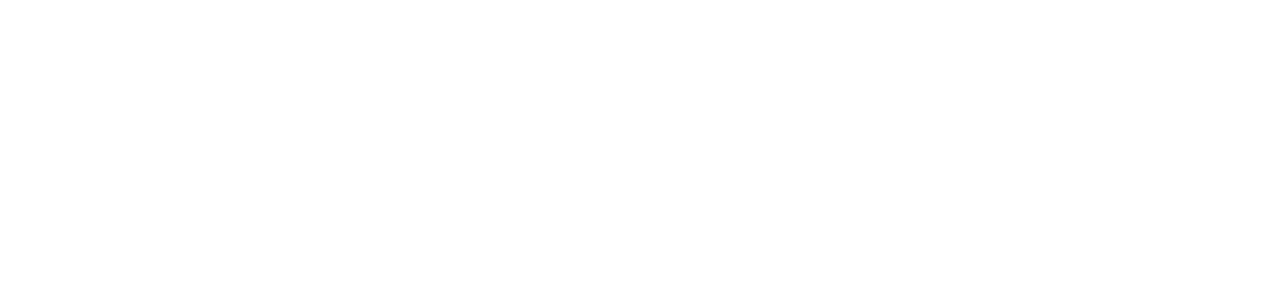
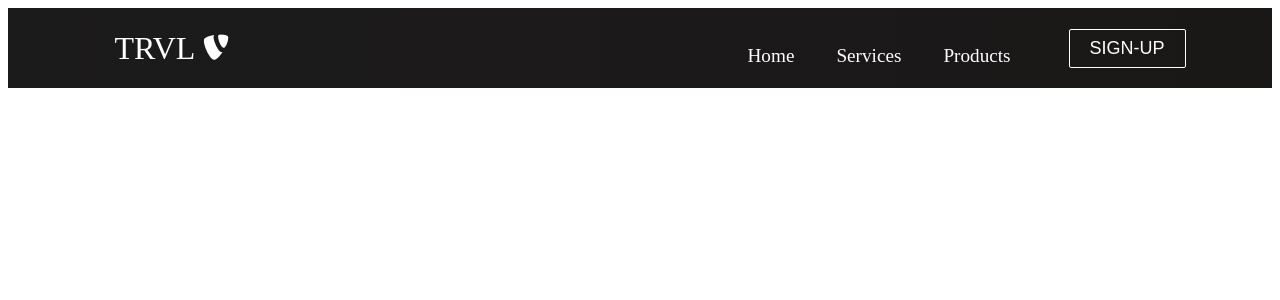
Before and after one commit to viniciusferreira7/Adventure, a React (Create React App) app: page / in a window 1280 px wide. Shown: the top 300 px of the page. Built offline with nearby package versions, Linux system fonts and the light colour scheme.

Commit message:
navbar cause concluida

```diff
--- /dev/null
+++ b/src/App.css
@@ -0,0 +1,46 @@
+/** {
+    box-sizing: border-box;
+    margin: 0;
+    padding: 0;
+    font-family: 'PT Sans', sans-serif;
+  }
+
+  .home,
+  .services,
+  .products,
+  .sign-up {
+    display: flex;
+    height: 90vh;
+    align-items: center;
+    justify-content: center;
+    font-size: 3rem;
+  }
+
+  .services {
+    background-image: url('../public/images/img-2.jpg');
+    background-position: center;
+    background-size: cover;
+    background-repeat: no-repeat;
+    color: #fff;
+    font-size: 100px;
+  }
+
+  .products {
+    background-image: url('../public/images/img-1.jpg');
+    background-position: center;
+    background-size: fill;
+    background-repeat: no-repeat;
+    color: #fff;
+    font-size: 100px;
+  }
+
+  .sign-up {
+    background-image: url('../public/images/img-8.jpg');
+    background-position: center;
+    background-size: cover;
+    background-repeat: no-repeat;
+    color: #fff;
+    font-size: 100px;
+  }
+
+  */
--- a/src/App.js
+++ b/src/App.js
@@ -1,11 +1,17 @@
 import Navbar from './components/Navbar';
-import './App.js';
+import { BrowserRouter as Router, Switch, Route } from 'react-router-dom';
+import './App.css';
 
 function App(){
 
   return(
     <>
-      <Navbar/>
+      <Router>
+        <Navbar/>
+        <Switch>
+          <Route path="/" exact></Route>
+        </Switch>
+      </Router>
     </>
   )
 
--- /dev/null
+++ b/src/components/Button.css
@@ -0,0 +1,41 @@
+:root{
+    --primary:#fff;
+}
+
+.btn{
+    padding:8px 20px;
+    border-radius:2px;
+    outline:none;
+    border:none;
+    cursor:pointer;
+}
+
+.btn--primary{
+    background-color: var(--primary);
+    color:#242424;
+    border:1px solid var(--primary);
+}
+
+.btn--outline{
+    background-color:transparent;
+    color:#fff;
+    padding:8px 20px;
+    border:1px solid var(--primary);
+    transform: all 0.3s ease-out;
+}
+
+.btn--medium{
+    padding:8px 20px;
+    font-size:18px;
+}
+
+.btn--large{
+    padding:12px 26px;
+    font-size: 20px;
+}
+
+.btn--medium:hover, .btn--large:hover{
+    background-color:#fff;
+    color:#242424;
+    transition: all 0.3s ease-out;
+}
--- /dev/null
+++ b/src/components/Button.js
@@ -0,0 +1,21 @@
+import React from 'react';
+import './Button.css';
+import {Link} from 'react-router-dom';
+
+const STYLE = ['btn--primary, btn--outline'];
+const SIZES = ['btn--medium','btn--large'];
+
+export const Button =({
+    children, type, onClick, buttonStyle, buttonSize
+}) =>{
+    const checkButtonStyle = STYLE.includes(buttonStyle) ? buttonStyle: STYLE[0];
+    const checkButtonSize = SIZES.includes(buttonSize) ? buttonSize: SIZES[0];
+
+    return(
+        <Link to='/sign-up' className="btn-mobile">
+            <button className={`btn ${checkButtonStyle} ${checkButtonSize}`} onClick={onClick} type={type}>
+                {children}
+            </button>
+        </Link>
+    )
+}
--- a/src/components/Navbar.css
+++ b/src/components/Navbar.css
@@ -0,0 +1,158 @@
+.navbar {
+  background: linear-gradient(90deg, rgb(28, 27, 27) 0%, rgb(26, 23, 23) 100%);
+  height: 80px;
+  display: flex;
+  justify-content: center;
+  align-items: center;
+  font-size: 1.2rem;
+  position: sticky;
+  top: 0;
+  z-index: 999;
+}
+
+.navbar-container {
+  display: flex;
+  justify-content: center;
+  align-items: center;
+  height: 80px;
+  max-width: 1500px;
+}
+
+.navbar-logo {
+  color: #fff;
+  justify-self: start;
+  margin-left: 20px;
+  cursor: pointer;
+  text-decoration: none;
+  font-size: 2rem;
+  display: flex;
+  align-items: center;
+}
+
+.fa-typo3 {
+  margin-left: 0.5rem;
+  font-size: 1.8rem;
+}
+
+.nav-menu {
+  display: grid;
+  grid-template-columns: repeat(4, auto);
+  grid-gap: 10px;
+  list-style: none;
+  text-align: center;
+  width: 60vw;
+  justify-content: end;
+  margin-right: 2rem;
+}
+
+.nav-item {
+  height: 80px;
+}
+
+.nav-links {
+  color: #fff;
+  display: flex;
+  align-items: center;
+  text-decoration: none;
+  padding: 0.5rem 1rem;
+  height: 100%;
+}
+
+.nav-links:hover {
+  border-bottom: 4px solid #fff;
+  transition: all 0.2s ease-out;
+}
+
+.fa-bars {
+  color: #fff;
+}
+
+.nav-links-mobile {
+  display: none;
+}
+
+.menu-icon {
+  display: none;
+}
+
+@media screen and (max-width: 960px) {
+  .NavbarItems {
+    position: relative;
+  }
+
+  .nav-menu {
+    display: flex;
+    flex-direction: column;
+    width: 100%;
+    height: 90vh;
+    position: absolute;
+    top: 80px;
+    left: -100%;
+    opacity: 1;
+    transition: all 0.5s ease;
+  }
+
+  .nav-menu.active {
+    background: #242222;
+    left: 0;
+    opacity: 1;
+    transition: all 0.5s ease;
+    z-index: 1;
+  }
+
+  .nav-links {
+    text-align: center;
+    padding: 2rem;
+    width: 100%;
+    display: table;
+  }
+
+  .nav-links:hover {
+    background-color: #fff;
+    color: #242424;
+    border-radius: 0;
+  }
+
+  .navbar-logo {
+    position: absolute;
+    top: 0;
+    left: 0;
+    transform: translate(25%, 50%);
+  }
+
+  .menu-icon {
+    display: block;
+    position: absolute;
+    top: 0;
+    right: 0;
+    transform: translate(-100%, 60%);
+    font-size: 1.8rem;
+    cursor: pointer;
+  }
+
+  .fa-times {
+    color: #fff;
+    font-size: 2rem;
+  }
+
+  .nav-links-mobile {
+    display: block;
+    text-align: center;
+    margin: 2rem auto;
+    border-radius: 4px;
+    width: 80%;
+    text-decoration: none;
+    font-size: 1.5rem;
+    background-color: transparent;
+    color: #fff;
+    padding: 14px 20px;
+    border: 1px solid #fff;
+    transition: all 0.3s ease-out;
+  }
+
+  .nav-links-mobile:hover {
+    background: #fff;
+    color: #242424;
+    transition: 250ms;
+  }
+}
--- a/src/components/Navbar.js
+++ b/src/components/Navbar.js
@@ -1,11 +1,57 @@
 import React, {useState} from 'react';
+import { Button } from './Button';
+import {Link} from 'react-router-dom';
+import './Navbar.css';
 
 function Navbar() {
+    const [click, setClick] = useState(false);
+    const [button, setButton] = useState(true);
+
+    const handleClick = () => setClick(!click);
+    const closeMobileMenu = ()=> setClick(false);
+    const showButton =()=>{
+        if(window.innerWidth <= 960){
+            setButton(false);
+        }else{
+            setButton(true);
+        }
+    }
+
+    window.addEventListener('resize',showButton);
+
     return (
         <div>
             <nav className="navbar">
-                <nav className="nav-container">
-
+                <nav className="navbar-container">
+                    <Link to="/" className="navbar-logo" >
+                        TRVL <i className="fab fa-typo3"></i>
+                    </Link>
+                    <div className="menu-icon" onClick={handleClick}>
+                        <i className={click ? 'fas fa-times' : 'fas fa-bars'}></i>
+                    </div>
+                    <ul className={click ? 'nav-menu active': 'nav-menu'}>
+                        <li className="nav-item">
+                            <Link to="/" className='nav-links' onCLick={closeMobileMenu}>
+                                Home
+                            </Link>
+                        </li>
+                        <li className="nav-item">
+                            <Link to="/services" className='nav-links' onCLick={closeMobileMenu}>
+                                Services
+                            </Link>
+                        </li>
+                        <li className="nav-item">
+                            <Link to="/products" className='nav-links' onCLick={closeMobileMenu}>
+                                Products
+                            </Link>
+                        </li>
+                        <li>
+                            <Link to="/sign-up" className='nav-links-mobile' onCLick={closeMobileMenu}>
+                                Sign Up
+                            </Link>
+                        </li>
+                    </ul>
+                    {button && <Button buttonStyle='btn--outline'>SIGN-UP</Button>}
                 </nav>
             </nav>
         </div>
```
